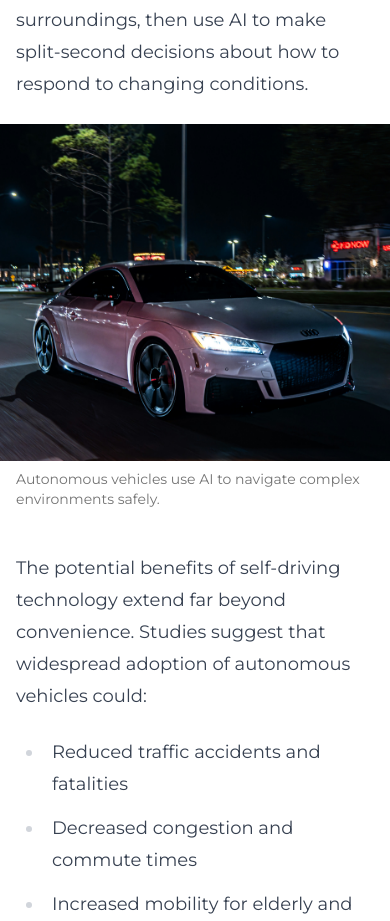
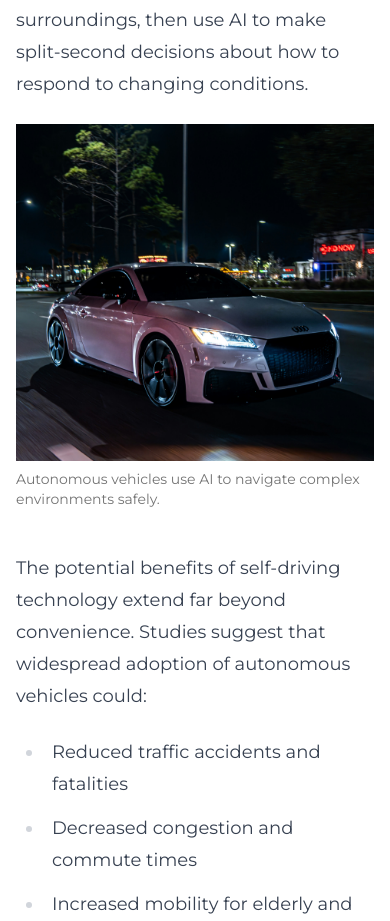
Before and after one commit to LouiseStroehJp/feature-article-prototype, a Next.js app: page / in a window 390 px wide. Shown: the part 3848-4769 px from the top of the page. Built offline with nearby package versions, Linux system fonts and the light colour scheme.

Commit message:
Adjust image inline

```diff
--- a/feature-article-watch.tsx
+++ b/feature-article-watch.tsx
@@ -210,7 +210,7 @@ export default function FeatureArticleWatch() {
           </div>
 
           <div className="flex flex-col relative w-full items-center">
-            <div className="relative w-full h-[40vh] lg:h-[720px] max-w-screen-xl">
+            <div className="relative w-full h-[40vh] lg:h-[720px] max-w-[calc(100%-32px)] xl:max-w-screen-xl">
               {/* Featured Image */}
               <Image
                 src="/autonomous-vehicle.jpg"
```
